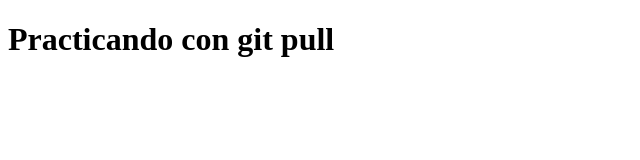
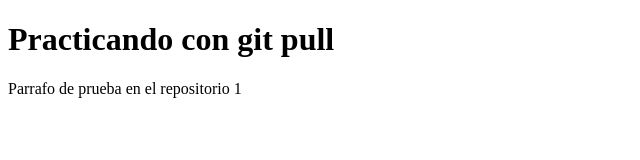
Before and after one commit to ElizabotProjects/git_pull1, a plain HTML site: page index.html in a window 1280 px wide. Shown: the whole page, without its empty margins (0-640 px from the left). Drawn offline with Linux system fonts and the light colour scheme.

Commit message:
Se agregaron parrafos en el index.html y en el readme.md

```diff
--- a/index.html
+++ b/index.html
@@ -7,5 +7,6 @@
 </head>
 <body>
   <h1>Practicando con git pull</h1>
+  <p>Parrafo de prueba en el repositorio 1</p>
 </body>
 </html>
```
Also changed, not shown: 1 other file.
